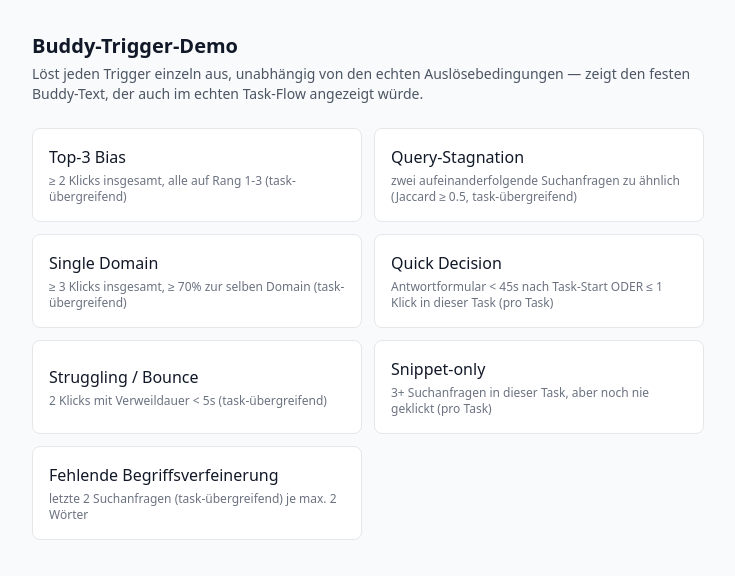
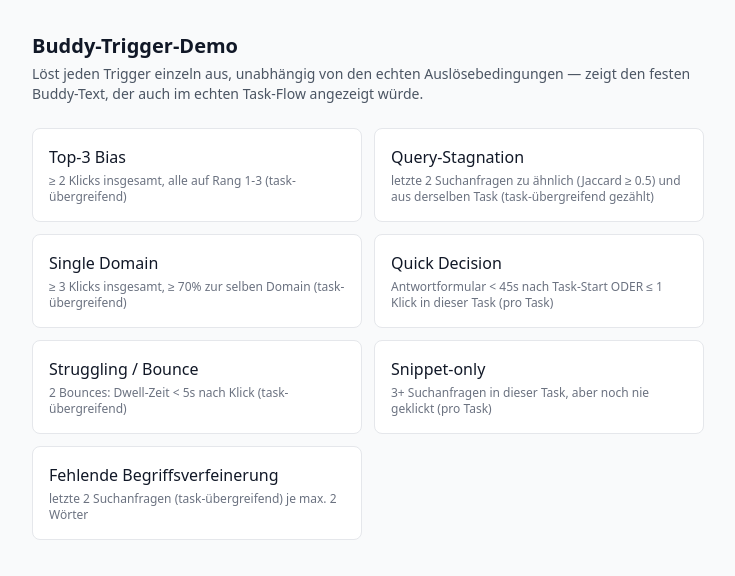
Before and after one commit to jkobks/IVVBuddy, a Next.js app: page /demo in a window 1280 px wide. Shown: the top 576 px of the page, without its empty margins (272-1007 px from the left). Built offline with nearby package versions, Linux system fonts and the light colour scheme.

Commit message:
Fix outdated demo page trigger labels
query_stagnation was missing the same-task condition added in a previous
fix; struggling wording aligned to "Bounces" terminology used elsewhere.

```diff
--- a/src/app/demo/page.tsx
+++ b/src/app/demo/page.tsx
@@ -11,10 +11,10 @@ interface DemoTrigger {
 
 const DEMO_TRIGGERS: DemoTrigger[] = [
   { type: 'top3_bias', label: 'Top-3 Bias', condition: '≥ 2 Klicks insgesamt, alle auf Rang 1-3 (task-übergreifend)' },
-  { type: 'query_stagnation', label: 'Query-Stagnation', condition: 'zwei aufeinanderfolgende Suchanfragen zu ähnlich (Jaccard ≥ 0.5, task-übergreifend)' },
+  { type: 'query_stagnation', label: 'Query-Stagnation', condition: 'letzte 2 Suchanfragen zu ähnlich (Jaccard ≥ 0.5) und aus derselben Task (task-übergreifend gezählt)' },
   { type: 'single_domain', label: 'Single Domain', condition: '≥ 3 Klicks insgesamt, ≥ 70% zur selben Domain (task-übergreifend)' },
   { type: 'quick_decision', label: 'Quick Decision', condition: 'Antwortformular < 45s nach Task-Start ODER ≤ 1 Klick in dieser Task (pro Task)' },
-  { type: 'struggling', label: 'Struggling / Bounce', condition: '2 Klicks mit Verweildauer < 5s (task-übergreifend)' },
+  { type: 'struggling', label: 'Struggling / Bounce', condition: '2 Bounces: Dwell-Zeit < 5s nach Klick (task-übergreifend)' },
   { type: 'snippet_only', label: 'Snippet-only', condition: '3+ Suchanfragen in dieser Task, aber noch nie geklickt (pro Task)' },
   { type: 'no_refinement', label: 'Fehlende Begriffsverfeinerung', condition: 'letzte 2 Suchanfragen (task-übergreifend) je max. 2 Wörter' },
 ]
```
